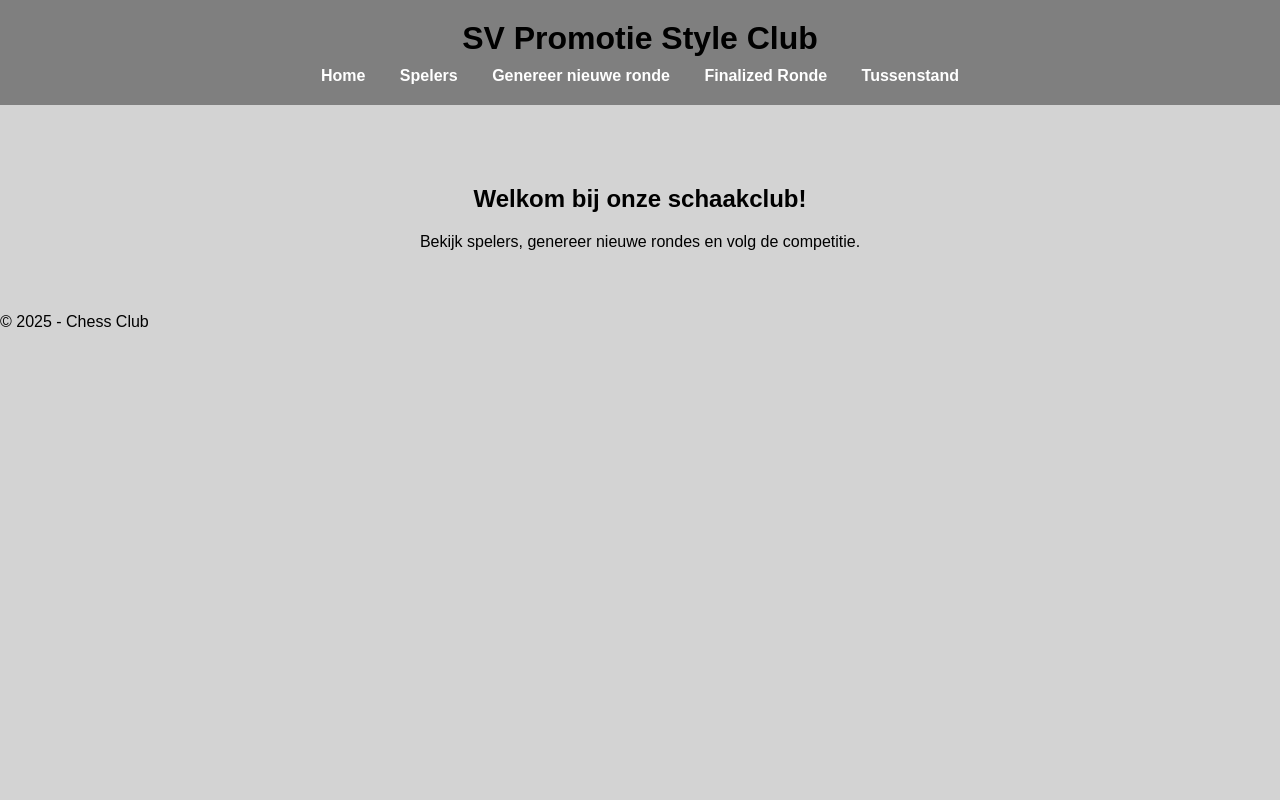
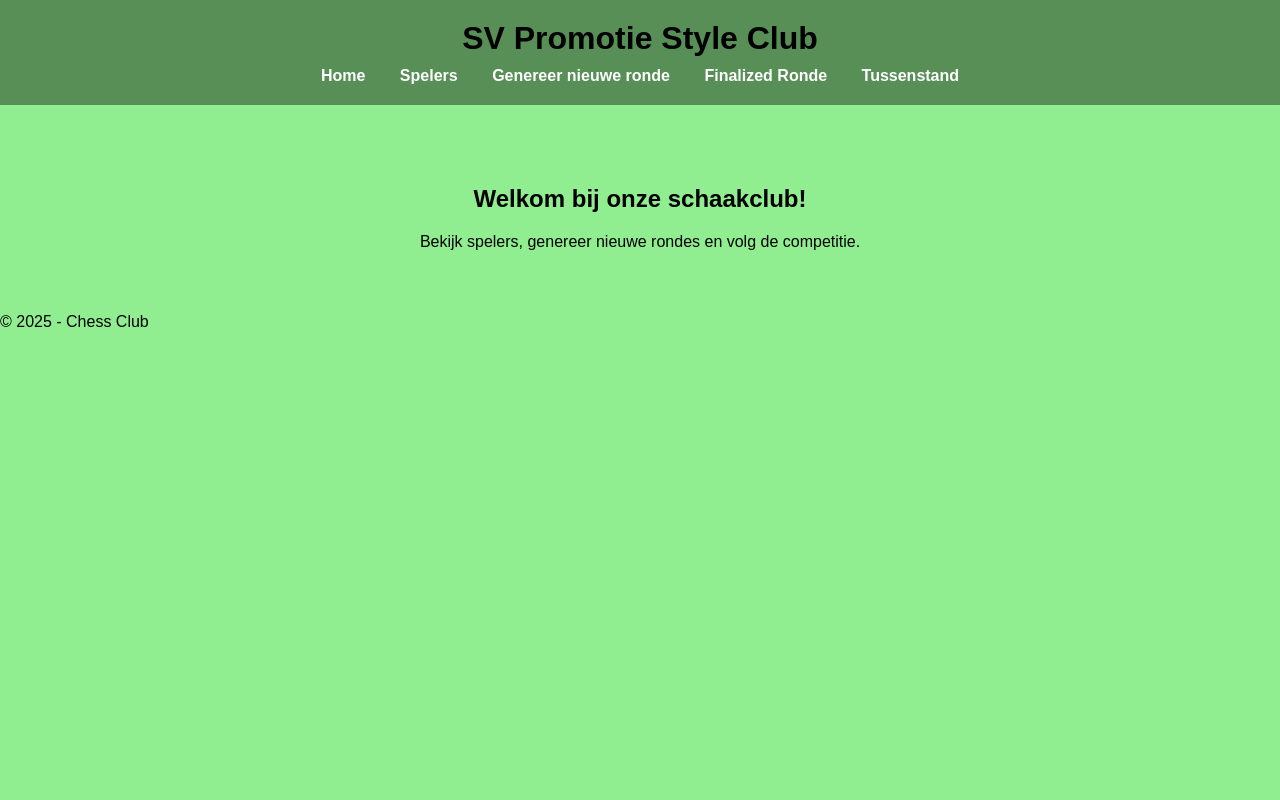
Before and after one commit to koosaldinhoWeb/Promotie, a Flask app: page / in a window 1280 px wide. Run offline with Flask 3, Linux system fonts and the light colour scheme.

Commit message:
Changed the background

```diff
--- a/static/style.css
+++ b/static/style.css
@@ -2,7 +2,7 @@
   margin: 0;
   font-family: Arial, sans-serif;
   color: black;  /* better readability on grey */
-  background: #d3d3d3; /* light grey */
+  background: #90ee90; /* light green */
   min-height: 100vh;
 }
 
```
